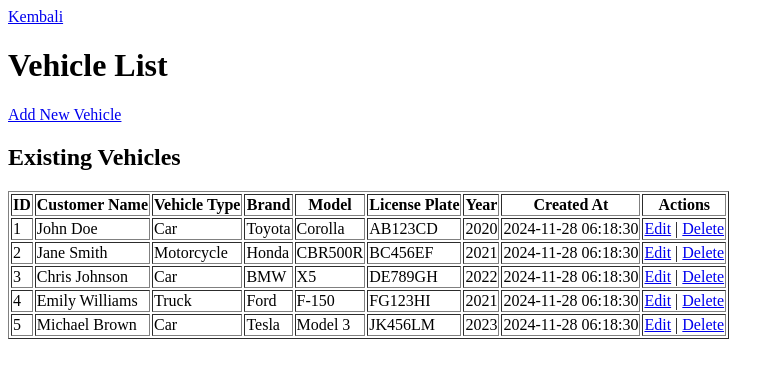
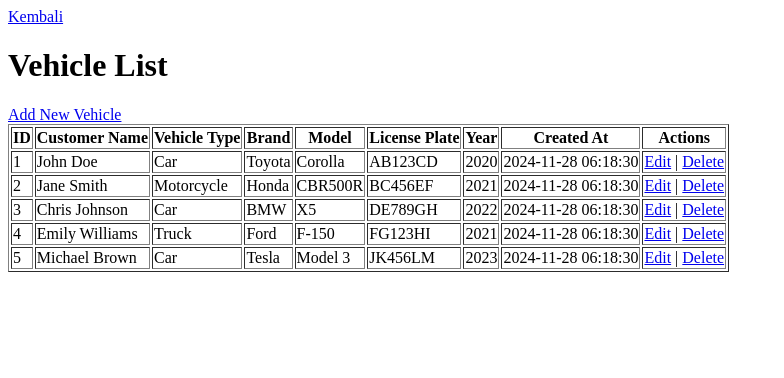
Before and after one commit to pusatilmu/workshop, a PHP site: page /vehicles/index.php in a window 1280 px wide. Shown: the top 378 px of the page, without its empty margins (0-784 px from the left). Run offline with PHP 8.4, Linux system fonts and the light colour scheme; data comes from the database, SQL or seed files in the repository.

Commit message:
Mengubah file: vehicles/index.php

```diff
--- a/vehicles/index.php
+++ b/vehicles/index.php
@@ -20,8 +20,6 @@ $result = $conn->query($sql);
   <h1>Vehicle List</h1>
 
   <a href="create.php">Add New Vehicle</a>
-
-  <h2>Existing Vehicles</h2>
   <table border="1">
     <thead>
       <tr>
@@ -55,7 +53,6 @@ $result = $conn->query($sql);
       <?php } ?>
     </tbody>
   </table>
-
 </body>
 
 </html>
```
